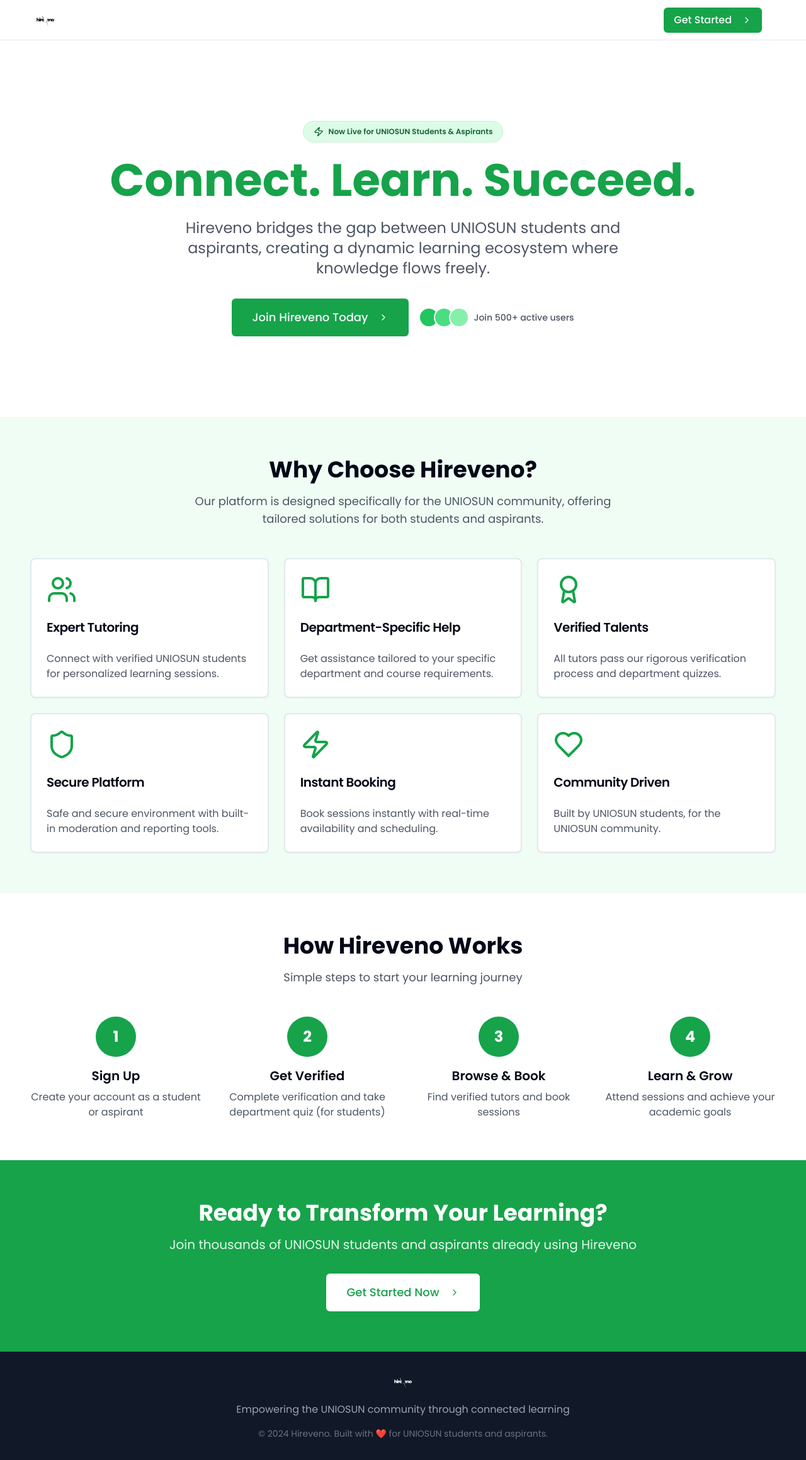
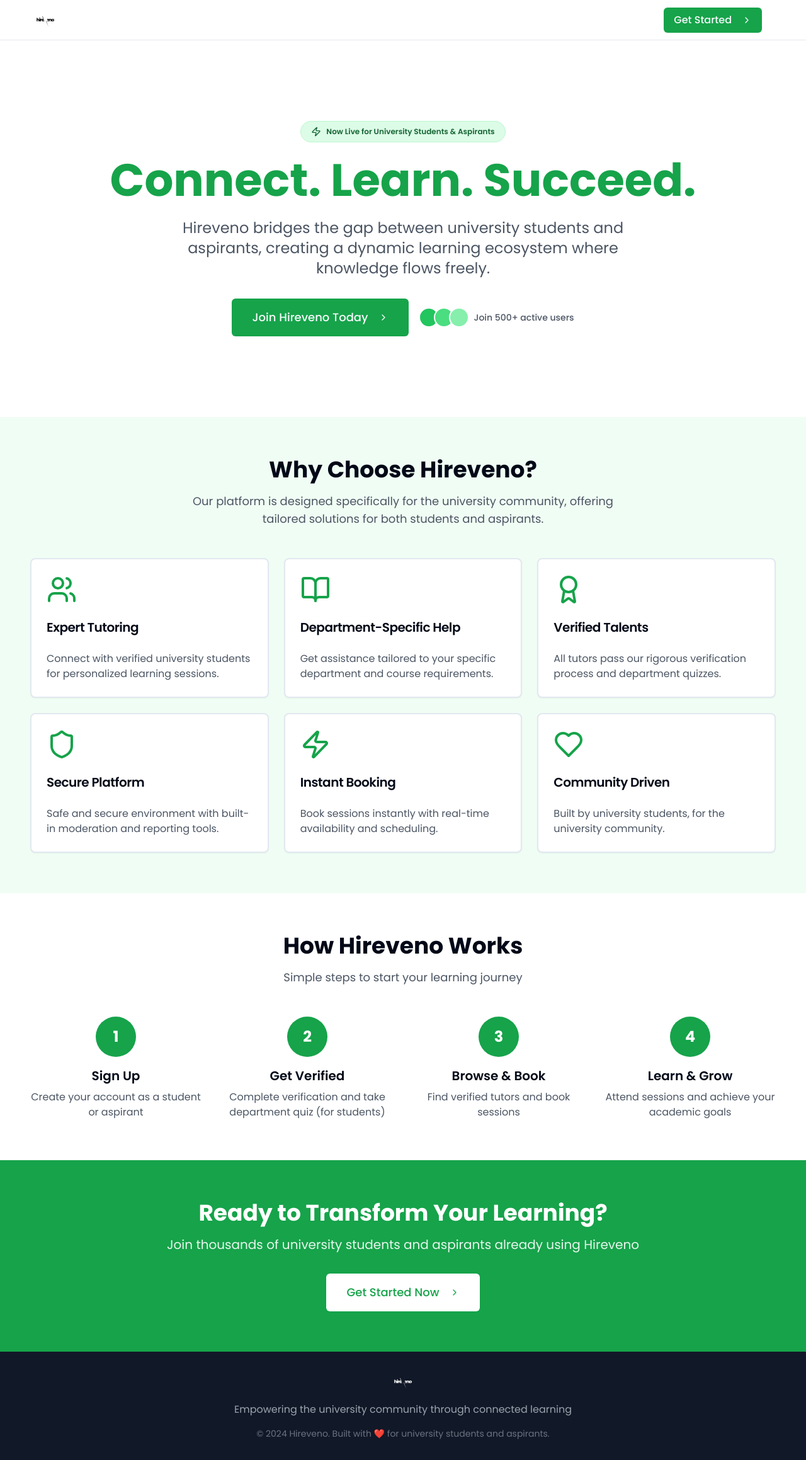
Before and after one commit to toe1y2q/uniosun-connect-chat, a React (Vite) app: page / in a window 1280 px wide. Shown: the whole page at 63% size. Built offline with nearby package versions, Linux system fonts and the light colour scheme.

Commit message:
Update branding from UNIOSUN to University

```diff
--- a/index.html
+++ b/index.html
@@ -9,13 +9,13 @@
     <link rel="icon" sizes="16x16" href="/lovable-uploads/f8c01903-66a0-4f99-82df-b1a9d9aeac4b.png" type="image/png">
     <meta name="viewport" content="width=device-width, initial-scale=1.0" />
     <meta name="theme-color" content="#16a34a" />
-    <meta name="description" content="Connect with UNIOSUN students and aspirants for personalized tutoring sessions" />
+    <meta name="description" content="Connect with university students and aspirants for personalized tutoring sessions" />
     <link rel="manifest" href="/manifest.json" />
     <link rel="apple-touch-icon" href="/lovable-uploads/f8c01903-66a0-4f99-82df-b1a9d9aeac4b.png" />
     <meta name="apple-mobile-web-app-capable" content="yes" />
     <meta name="apple-mobile-web-app-status-bar-style" content="default" />
     <meta name="apple-mobile-web-app-title" content="Hireveno" />
-    <title>Hireveno - UNIOSUN Connect</title>
+    <title>Hireveno - University Connect</title>
     <script src="https://checkout.flutterwave.com/v3.js"></script>
   </head>
   <body>
--- a/src/components/auth/AuthForm.tsx
+++ b/src/components/auth/AuthForm.tsx
@@ -177,7 +177,7 @@ const AuthForm: React.FC<AuthFormProps> = ({ onBack }) => {
                         <SelectItem value="student">
                           <div className="flex items-center gap-2">
                             <GraduationCap className="w-4 h-4" />
-                            UNIOSUN Student
+                            University Student
                           </div>
                         </SelectItem>
                         <SelectItem value="aspirant">
--- a/src/components/dashboard/AdminDashboard.tsx
+++ b/src/components/dashboard/AdminDashboard.tsx
@@ -133,7 +133,7 @@ const AdminDashboard = () => {
               <h1 className="text-xl sm:text-3xl font-bold text-gray-900">
                 Admin Dashboard
               </h1>
-              <p className="text-xs sm:text-base text-gray-600">Manage UNIOSUN Connect Platform</p>
+              <p className="text-xs sm:text-base text-gray-600">Manage University Connect Platform</p>
             </div>
             <Badge className="bg-red-100 text-red-800 self-start sm:self-center text-xs px-2 py-1">
               <Shield className="w-3 h-3 mr-1" />
--- a/src/components/dashboard/AspirantDashboard.tsx
+++ b/src/components/dashboard/AspirantDashboard.tsx
@@ -175,7 +175,7 @@ const AspirantDashboard = () => {
                 <h1 className="text-lg sm:text-2xl lg:text-3xl font-bold text-gray-900 truncate">
                   Welcome back, {profile?.name}!
                 </h1>
-                <p className="text-xs sm:text-base text-gray-600 truncate">UNIOSUN Aspirant Dashboard</p>
+                <p className="text-xs sm:text-base text-gray-600 truncate">University Aspirant Dashboard</p>
               </div>
             </div>
             <div className="flex items-center gap-1 flex-wrap">
@@ -328,7 +328,7 @@ const AspirantDashboard = () => {
                   Featured Talents
                 </CardTitle>
                 <CardDescription>
-                  Top-rated verified UNIOSUN students ready to help you
+                  Top-rated verified university students ready to help you
                 </CardDescription>
               </CardHeader>
               <CardContent>
--- a/src/components/dashboard/StudentDashboard.tsx
+++ b/src/components/dashboard/StudentDashboard.tsx
@@ -162,7 +162,7 @@ const StudentDashboard = () => {
                 <h1 className="text-lg sm:text-2xl lg:text-3xl font-bold text-gray-900 truncate">
                   Welcome back, {profile?.name}!
                 </h1>
-                <p className="text-xs sm:text-base text-gray-600 truncate">UNIOSUN Student Dashboard</p>
+                <p className="text-xs sm:text-base text-gray-600 truncate">University Student Dashboard</p>
               </div>
             </div>
             <div className="flex items-center gap-1 flex-wrap">
--- a/src/hooks/useContentFilter.ts
+++ b/src/hooks/useContentFilter.ts
@@ -42,7 +42,7 @@ export const useContentFilter = () => {
     if (!hasAcademicContent) {
       return {
         allowed: false,
-        reason: 'Messages must be related to academics, admission, departments, UNIOSUN, or other universities.'
+        reason: 'Messages must be related to academics, admission, departments, university, or other universities.'
       };
     }
 
--- a/src/pages/AdminPage.tsx
+++ b/src/pages/AdminPage.tsx
@@ -33,7 +33,7 @@ const AdminPage = () => {
       <div className="container mx-auto px-4 py-8">
         <div className="mb-6">
           <h1 className="text-3xl font-bold text-red-800 mb-2">Admin Control Panel</h1>
-          <p className="text-gray-600">Manage UNIOSUN Connect Platform</p>
+          <p className="text-gray-600">Manage University Connect Platform</p>
         </div>
         <AdminDashboard />
       </div>
--- a/src/pages/HomePage.tsx
+++ b/src/pages/HomePage.tsx
@@ -54,7 +54,7 @@ const HomePage = ({
           <motion.div {...fadeInUp}>
             <Badge className="mb-6 bg-green-100 text-green-800 border-green-200 px-4 py-2">
               <Zap className="w-4 h-4 mr-2" />
-              Now Live for UNIOSUN Students & Aspirants
+              Now Live for University Students & Aspirants
             </Badge>
           </motion.div>
 
@@ -63,7 +63,7 @@ const HomePage = ({
           </motion.h1>
 
           <motion.p className="text-xl md:text-2xl text-gray-600 mb-8 max-w-3xl mx-auto leading-relaxed" {...fadeInUp}>
-            Hireveno bridges the gap between UNIOSUN students and aspirants, creating a dynamic learning ecosystem where knowledge flows freely.
+            Hireveno bridges the gap between university students and aspirants, creating a dynamic learning ecosystem where knowledge flows freely.
           </motion.p>
 
           <motion.div className="flex flex-col sm:flex-row gap-4 justify-center items-center" {...fadeInUp}>
@@ -89,7 +89,7 @@ const HomePage = ({
           <motion.div className="text-center mb-12" {...fadeInUp}>
             <h2 className="text-3xl md:text-4xl font-bold mb-4">Why Choose Hireveno?</h2>
             <p className="text-gray-600 text-lg max-w-2xl mx-auto">
-              Our platform is designed specifically for the UNIOSUN community, offering tailored solutions for both students and aspirants.
+              Our platform is designed specifically for the university community, offering tailored solutions for both students and aspirants.
             </p>
           </motion.div>
 
@@ -99,7 +99,7 @@ const HomePage = ({
             {[{
             icon: Users,
             title: "Expert Tutoring",
-            description: "Connect with verified UNIOSUN students for personalized learning sessions.",
+            description: "Connect with verified university students for personalized learning sessions.",
             color: "text-green-600"
           }, {
             icon: BookOpen,
@@ -124,7 +124,7 @@ const HomePage = ({
           }, {
             icon: Heart,
             title: "Community Driven",
-            description: "Built by UNIOSUN students, for the UNIOSUN community.",
+            description: "Built by university students, for the university community.",
             color: "text-green-600"
           }].map((feature, index) => <motion.div key={index} variants={fadeInUp}>
                 <Card className="h-full hover:shadow-lg transition-all duration-300 border-2 hover:border-green-200">
@@ -184,7 +184,7 @@ const HomePage = ({
         <div className="container mx-auto text-center">
           <motion.div {...fadeInUp}>
             <h2 className="text-3xl md:text-4xl font-bold mb-4">Ready to Transform Your Learning?</h2>
-            <p className="text-xl mb-8 opacity-90">Join thousands of UNIOSUN students and aspirants already using Hireveno</p>
+            <p className="text-xl mb-8 opacity-90">Join thousands of university students and aspirants already using Hireveno</p>
             <Button onClick={onGetStarted} size="lg" className="bg-white text-green-600 hover:bg-gray-100 text-lg px-8 py-4 h-auto">
               Get Started Now
               <ChevronRight className="w-5 h-5 ml-2" />
@@ -203,8 +203,8 @@ const HomePage = ({
               className="h-8 w-auto filter brightness-0 invert"
             />
           </div>
-          <p className="text-gray-400 mb-4">Empowering the UNIOSUN community through connected learning</p>
-          <p className="text-gray-500 text-sm">© 2024 Hireveno. Built with ❤️ for UNIOSUN students and aspirants.</p>
+          <p className="text-gray-400 mb-4">Empowering the university community through connected learning</p>
+          <p className="text-gray-500 text-sm">© 2024 Hireveno. Built with ❤️ for university students and aspirants.</p>
         </div>
       </footer>
     </div>;
--- a/src/pages/TalentsPage.tsx
+++ b/src/pages/TalentsPage.tsx
@@ -104,7 +104,7 @@ const TalentsPage: React.FC<TalentsPageProps> = ({ onAuthRequired }) => {
               Meet Our <span className="text-green-600">Talented Students</span>
             </h1>
             <p className="text-xl text-gray-600 max-w-3xl mx-auto">
-              Connect with verified UNIOSUN students who have proven their expertise.
+              Connect with verified university students who have proven their expertise.
               Book personalized sessions to get help with your academic journey.
             </p>
           </div>
--- a/src/utils/flutterwave.ts
+++ b/src/utils/flutterwave.ts
@@ -49,7 +49,7 @@ export const initializeFlutterwavePayment = (paymentData: FlutterwavePaymentData
         reject(new Error('Payment cancelled'));
       },
       customizations: {
-        title: 'UNIOSUN Connect',
+        title: 'University Connect',
         description: 'Session Payment',
         logo: '/favicon.ico',
       },
@@ -59,5 +59,5 @@ export const initializeFlutterwavePayment = (paymentData: FlutterwavePaymentData
 };
 
 export const generateTxRef = () => {
-  return `UNIOSUN_${Date.now()}_${Math.random().toString(36).substr(2, 9)}`;
+  return `UNI_${Date.now()}_${Math.random().toString(36).substr(2, 9)}`;
 };
```
Also changed, not shown: public/manifest.json.
